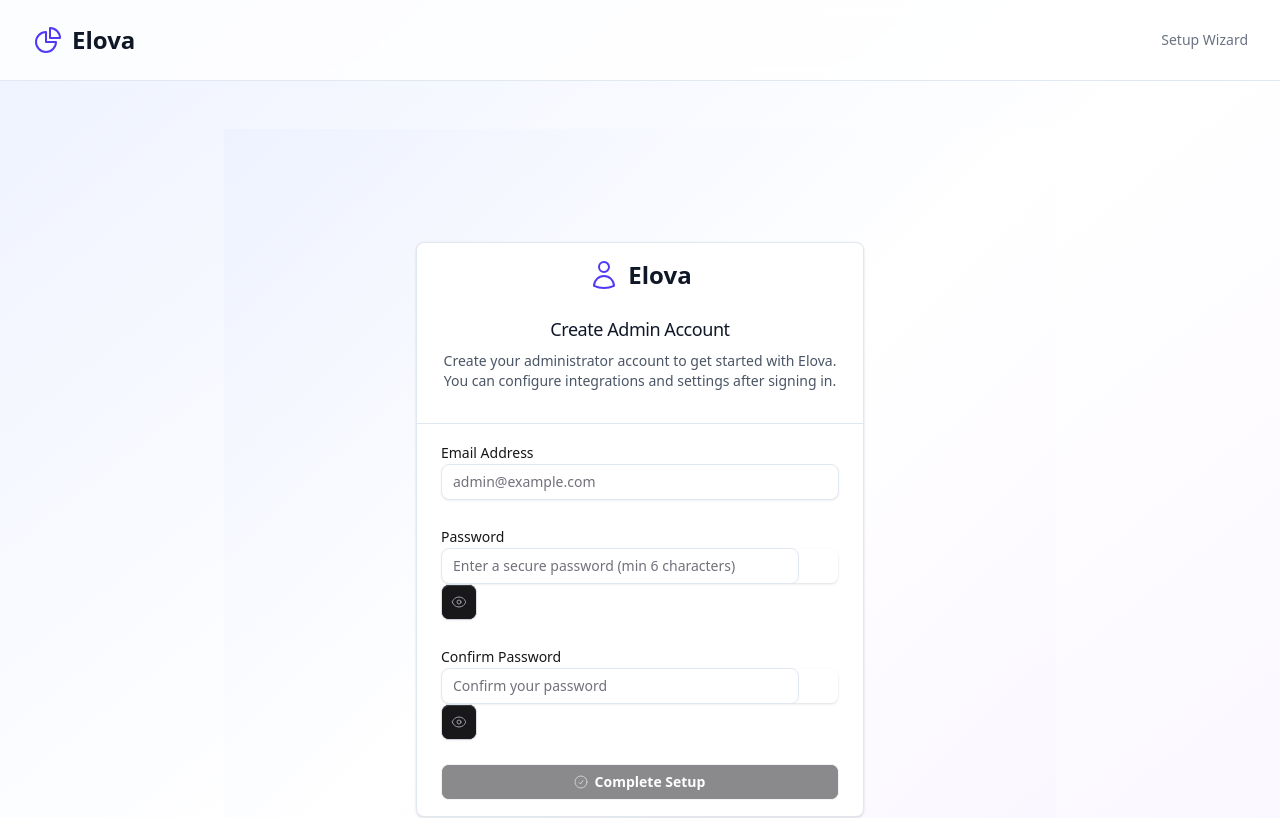
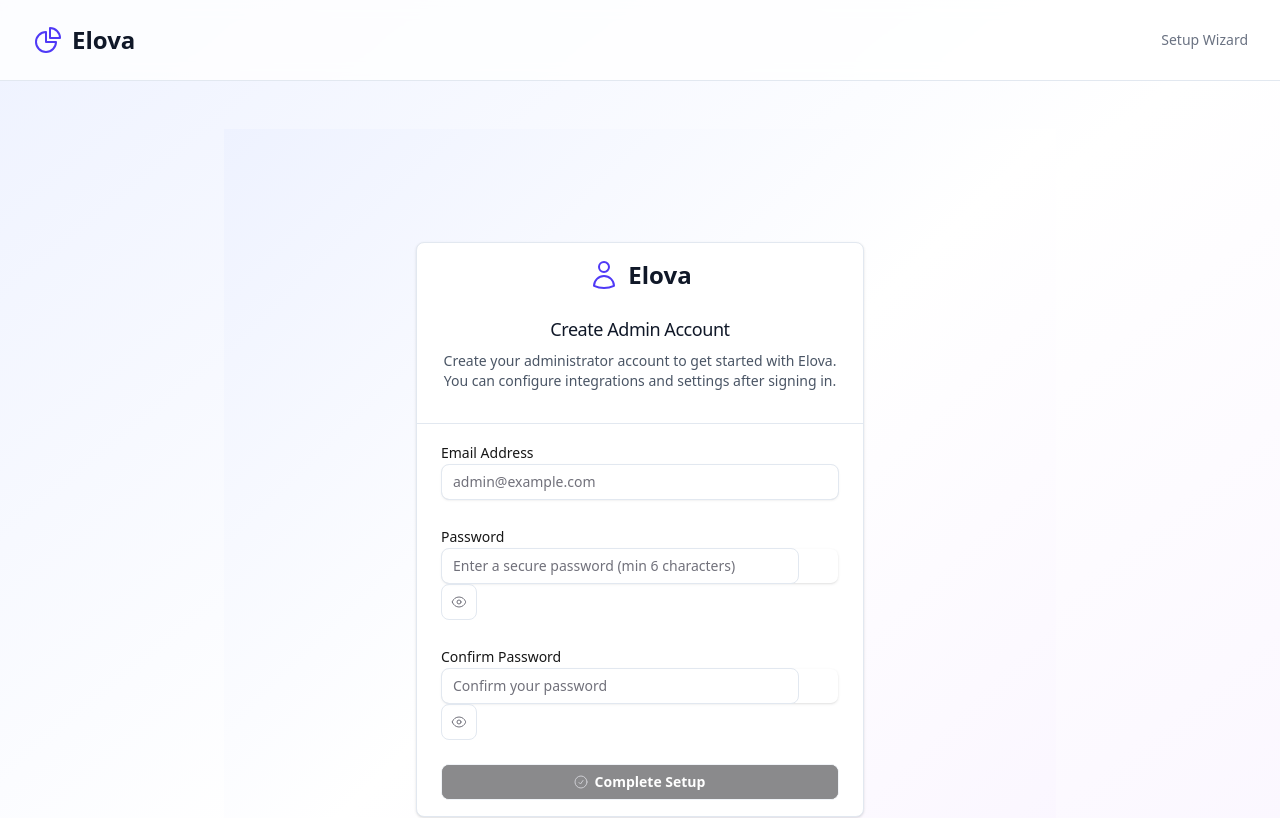
Before and after one commit to philipphaunstetter/n8n-analytics, a Next.js app: page /setup/admin in a window 1280 px wide. Shown: the top 818 px of the page. Built offline with nearby package versions, Linux system fonts and the light colour scheme; no server answers.

Commit message:
fix: remove invalid Button component props causing TypeScript error
- Remove 'variant' and 'size' props from Button components
- Replace with 'plain' prop which is supported by the Button component
- This fixes the Docker build TypeScript compilation error in the password visibility toggle buttons

```diff
--- a/src/app/setup/admin/page.tsx
+++ b/src/app/setup/admin/page.tsx
@@ -138,8 +138,7 @@ export default function AdminSetupPage() {
                 />
                 <Button
                   type="button"
-                  variant="ghost"
-                  size="sm"
+                  plain
                   className="absolute right-0 top-0 h-full px-3 hover:bg-transparent"
                   onClick={() => setShowPassword(!showPassword)}
                 >
@@ -166,8 +165,7 @@ export default function AdminSetupPage() {
                 />
                 <Button
                   type="button"
-                  variant="ghost"
-                  size="sm"
+                  plain
                   className="absolute right-0 top-0 h-full px-3 hover:bg-transparent"
                   onClick={() => setShowConfirmPassword(!showConfirmPassword)}
                 >
```
